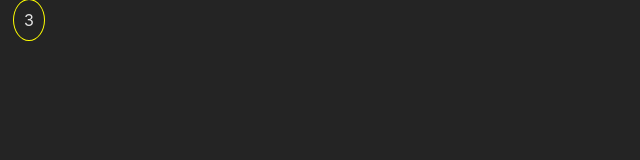
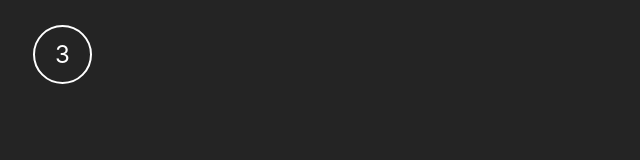
Before and after one commit to MagdaMie/stopwatch, a React (Vite) app in the folder stopwatch/: page / in a window 1280 px wide. Shown: the top 160 px of the page, without its empty margins (0-640 px from the left). Built offline with nearby package versions, Linux system fonts and the light colour scheme.

Commit message:
added change background on 0 and css

```diff
--- a/stopwatch/src/Stopwatch.jsx
+++ b/stopwatch/src/Stopwatch.jsx
@@ -23,10 +23,9 @@ const Stopwatch = () => {
 
 
     return(
-      <div className="stopwatch-wrap">
-        <span className="stopwatch">{elaspsedTime}</span>
-      </div>
-
+        <div className="stopwatch-wrap" style={{backgroundColor: elaspsedTime===0? 'yellow' : 'transparent', color:elaspsedTime===0? 'black' : 'white'}}>
+          <span className="stopwatch">{elaspsedTime}</span>
+        </div>
     )
 }
 
--- a/stopwatch/src/index.css
+++ b/stopwatch/src/index.css
@@ -37,15 +37,20 @@ button {
 }
 
 .stopwatch-wrap {
+  height: 25px;
+  width: 25px;
+  border: solid 2px white;
+  border-radius: 50%;
+  margin: 25px;
+  padding: 15px;
+  display: flex;
+  align-items: center;
+  justify-content: center;
+  font-size: 1.5em;
+}
+
+
+.stopwatch {
+
 
 }
-
-.stopwatch {
-  /* height: 10px;
-  width: 10px; */
-  border: solid 1px yellow;
-  border-radius: 50%;
-  margin: 5px;
-  padding: 10px;
-
-}
```
